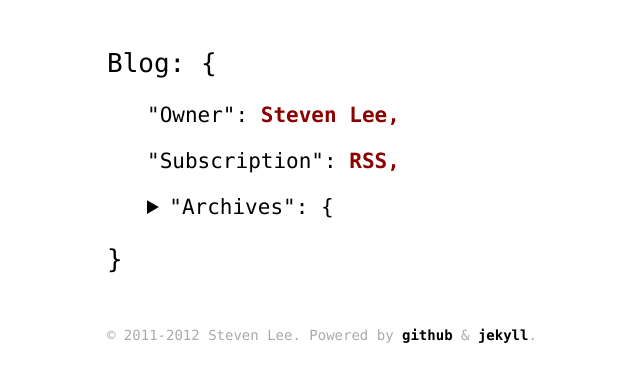
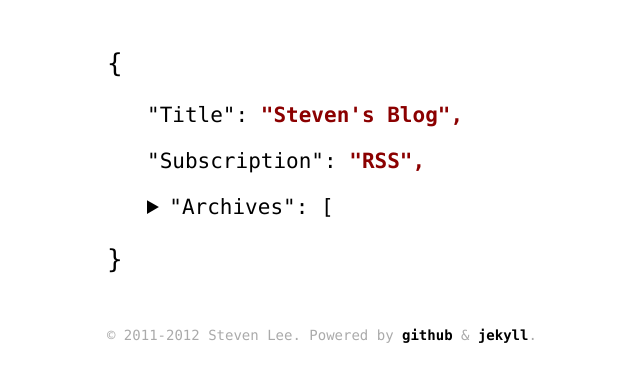
Before and after one commit to lee0741/lee0741.github.com, a Jekyll site: the page built from blog.html, in a window 1280 px wide. Shown: the top 382 px of the page, without its empty margins (213-853 px from the left). Built offline with Jekyll 4.4.1, drawn with Linux system fonts in a browser that asks for light colours.

Commit message:
redesign my blog

```diff
--- a/_layouts/default.html
+++ b/_layouts/default.html
@@ -11,7 +11,7 @@
   </head>
   <body class="default">
     <div id="wrapper">
-    <span>Blog: {</span>
+    <span>{</span>
 
     {{ content }}
 
--- a/blog.html
+++ b/blog.html
@@ -7,24 +7,24 @@ permalink: /blog/
 <div id="articles">
     <ul class="posts">
       <li>
-      	<span>"Owner": </span>
-        <a href="/">Steven Lee,</a>
+      	<span>"Title": </span>
+        <a href="/">"Steven's Blog",</a>
       </li>
       <li>
       	<span>"Subscription": </span>
-        <a href="http://feeds.feedburner.com/lee0741" type="application/rss+xml">RSS,</a>
+        <a href="http://feeds.feedburner.com/lee0741" type="application/rss+xml">"RSS",</a>
       </li>
       <li>
       <details>
-        <summary>"Archives": {</summary>
+        <summary>"Archives": [</summary>
         <ul>
           {% for post in site.posts %}
             <li class="subposts">
-              <span>"{{ post.date | date_to_string }}": </span>
-              <a href="{{ post.url }}">{{ post.title }},</a>
+              <span>["{{ post.date | date_to_string }} » </span>
+              <a href="{{ post.url }}">{{ post.title }}</a>"]
             </li>
           {% endfor %}
-          <span>}</span>
+          <span>]</span>
         </ul>
       </details>
       </li>
```
Also changed, not shown: 2 other files.
